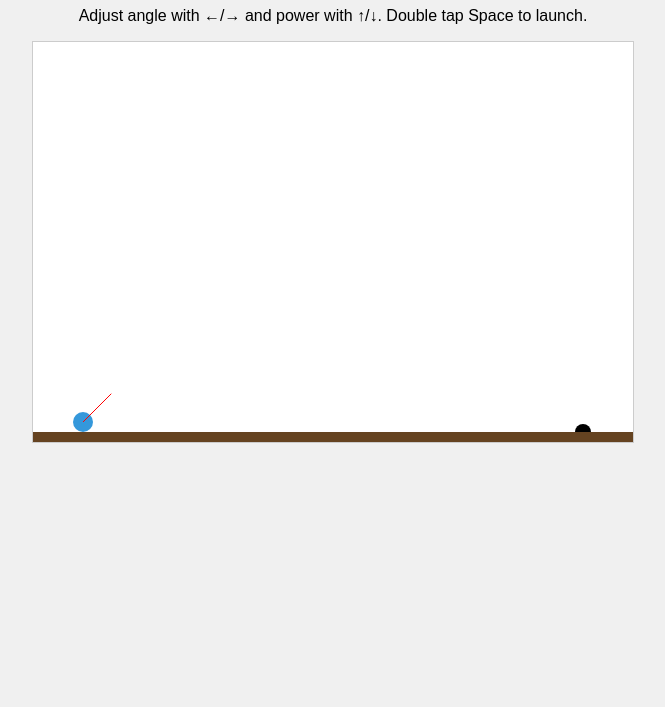
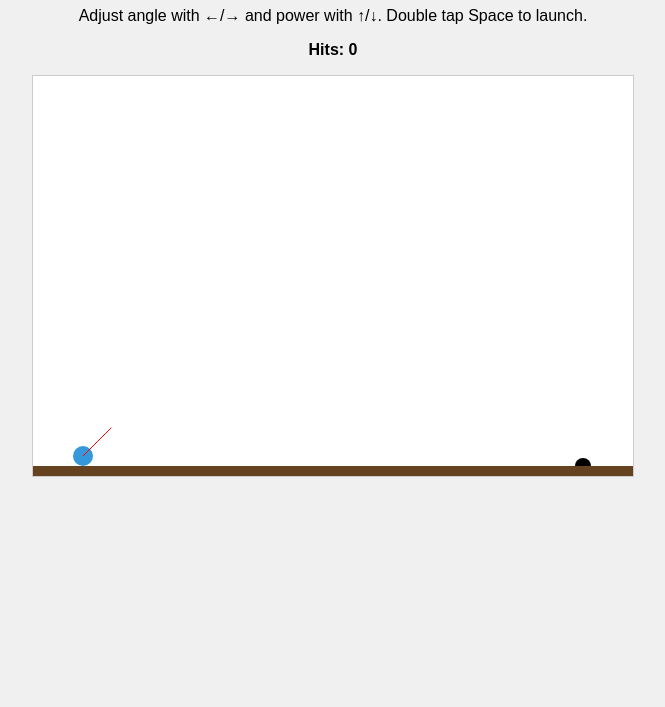
Before and after one commit to jdnick27/js-games, a plain HTML site: page index.html in a window 1280 px wide. Shown: the part 93-800 px from the top of the page, without its empty margins (307-972 px from the left). Drawn offline with Linux system fonts and the light colour scheme.

Commit message:
Add hit counter for ball

```diff
--- a/game.js
+++ b/game.js
@@ -1,5 +1,14 @@
 const canvas = document.getElementById('game');
 const ctx = canvas.getContext('2d');
+
+let hits = 0;
+const counterEl = document.getElementById('counter');
+
+function updateCounter() {
+  if (counterEl) {
+    counterEl.textContent = `Hits: ${hits}`;
+  }
+}
 
 const ball = {
   x: 50,
@@ -23,6 +32,8 @@ function launch() {
   ball.vx = Math.cos(angle) * power;
   ball.vy = -Math.sin(angle) * power;
   ball.moving = true;
+  hits++;
+  updateCounter();
 }
 
 function update() {
@@ -110,4 +121,5 @@ window.addEventListener('keydown', (e) => {
   }
 });
 
+updateCounter();
 loop();
--- a/index.html
+++ b/index.html
@@ -9,6 +9,7 @@
 <body>
     <h1>2D Golf</h1>
     <p>Adjust angle with ←/→ and power with ↑/↓. Double tap Space to launch.</p>
+    <p id="counter">Hits: 0</p>
     <canvas id="game" width="600" height="400"></canvas>
     <script src="game.js"></script>
 </body>
--- a/style.css
+++ b/style.css
@@ -12,3 +12,7 @@ body {
     display: block;
     margin: 0 auto;
 }
+
+#counter {
+    font-weight: bold;
+}
```
